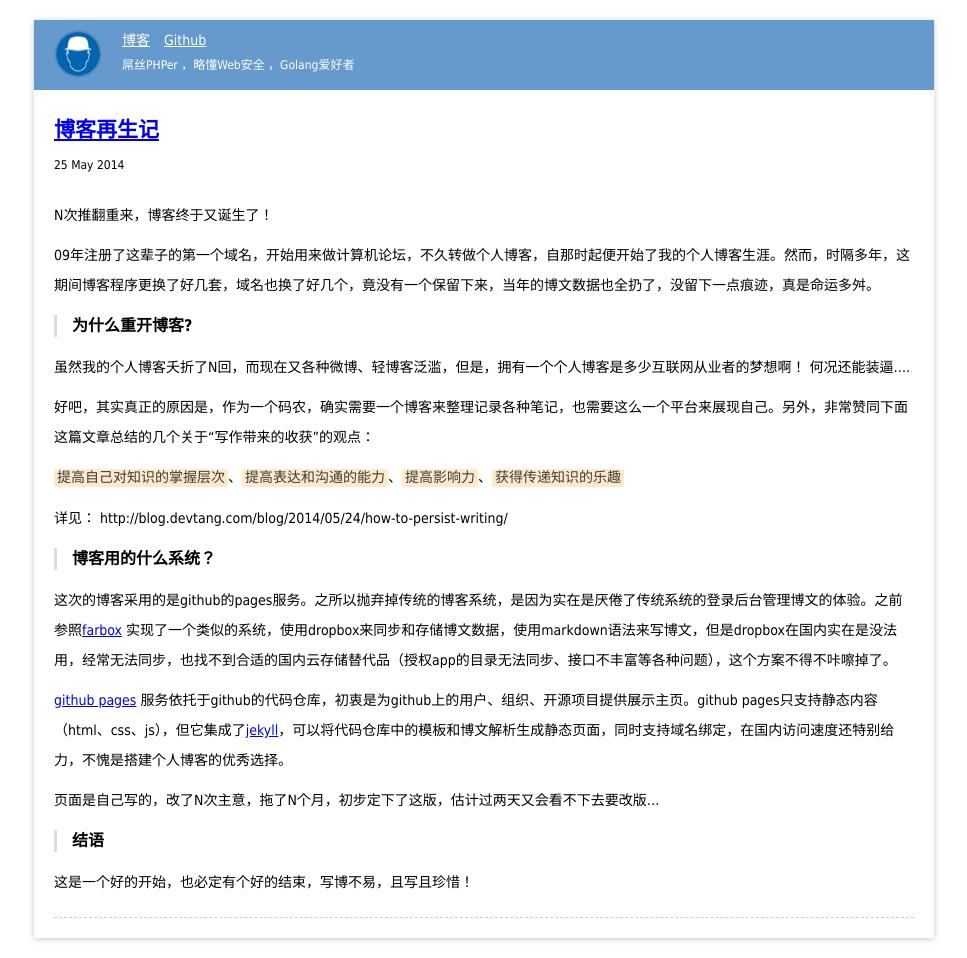
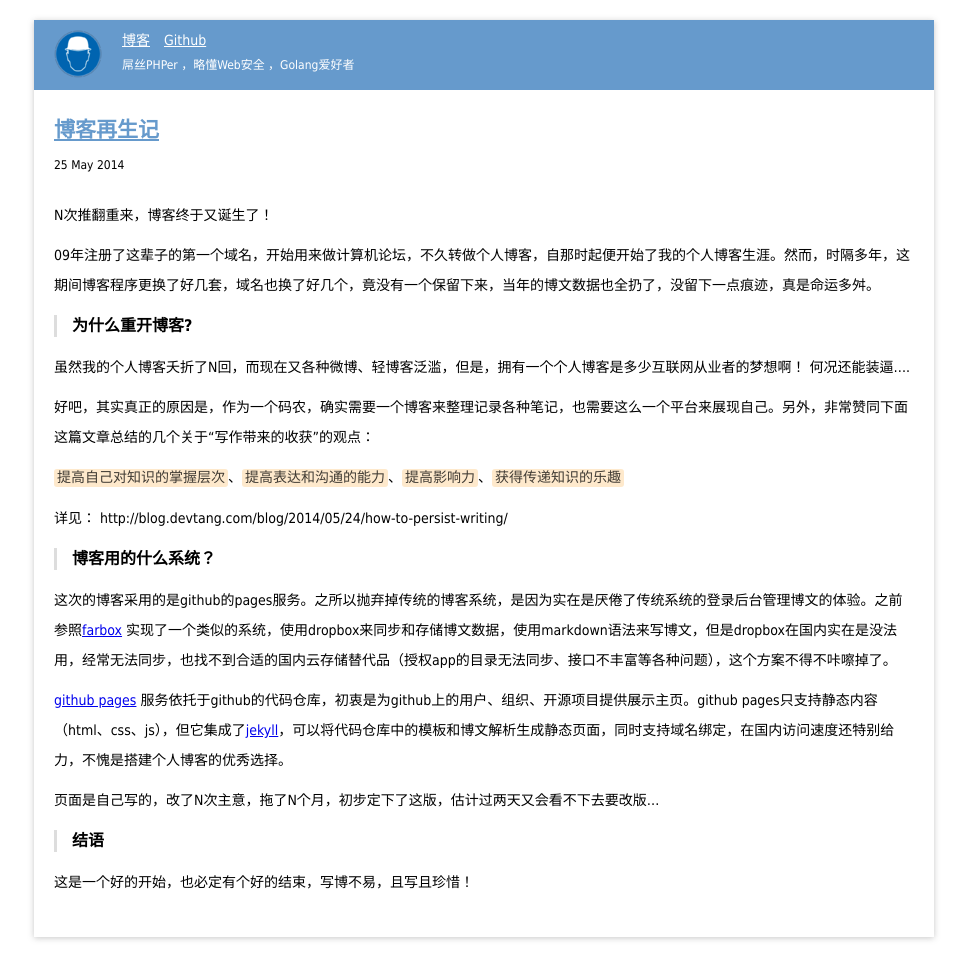
Before and after one commit to tabalt/tabalt.github.io, a Jekyll site: the page built from _posts/2014-05-25-a-new-blog.md, in a window 1280 px wide. Shown: the whole page, without its empty margins (156-1123 px from the left). Built offline with Jekyll 4.4.1, drawn with Linux system fonts in a browser that asks for light colours; Markdown is read by kramdown in place of the engine named in the settings; comment, search, counter and statistics services are not loaded.

Commit message:
update template

```diff
--- a/_layouts/post.html
+++ b/_layouts/post.html
@@ -7,7 +7,7 @@ layout: default
     <div class="post-title mb20">
         <h2 ><a href="{{ page.url }}">{{ page.title }}</a></h2>
         <p class="ft12">
-            {{ page.date | date_to_string }}
+            {{ page.date | date_to_long_string }}
         </p>
     </div>
     <div class="post-content">
--- a/static/css/style.css
+++ b/static/css/style.css
@@ -101,7 +101,11 @@ ul li.inline{ display:inline;}
 .block  h2{ border-radius:2px; line-height:30px; font-size:14px; background:#CCCCFF;  text-indent:10px; margin-bottom:10px;}
 .block ul li {}
 
-.post-item { border-bottom:1px dashed #ccc;}
+.post-item { }
 .post-title {  }
-.post-title  h2{ line-height: 40px; }
+.post-title h2{ line-height: 40px; }
+.post-title h2 a { color: #669ACC; }
 .post-content { }
+.post-separate { border-bottom:1px dashed #ccc; padding: 10px 0;}
+
+.thumbnail { max-height: 340px; overflow: hidden; }
```
Also changed, not shown: index.html (+5 -6 lines).
